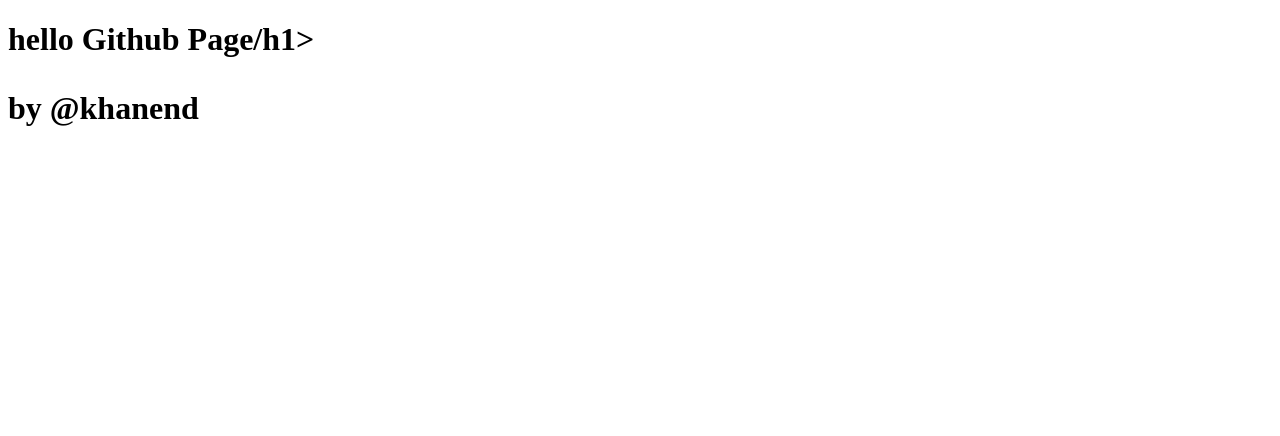
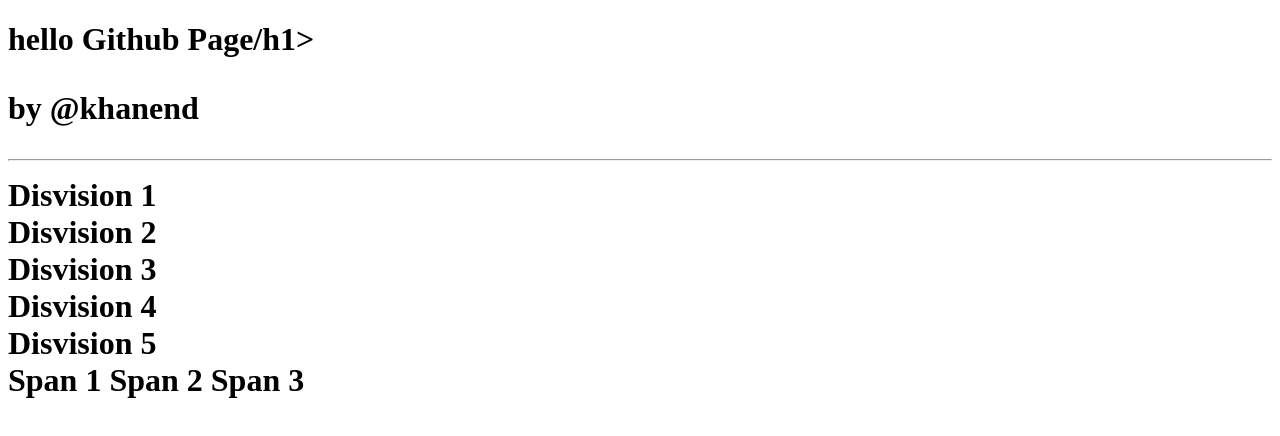
Before and after one commit to khanend/khanend.github.io, a plain HTML site: page index.html in a window 1280 px wide. Drawn offline with Linux system fonts and the light colour scheme.

Commit message:
Add files via upload

```diff
--- a/index.html
+++ b/index.html
@@ -6,5 +6,13 @@
 <body>
 	<h1>hello Github Page/h1>
 	<p>by @khanend</p>
+	<hr>
+	<div>Disvision 1</div>
+	<div>Disvision 2</div>
+	<div>Disvision 3</div>
+	<div>Disvision 4</div> <div>Disvision 5</div>
+	<span>Span 1</span>
+	<span>Span 2</span>
+	<span>Span 3</span>
 </body>
 </html>
```
